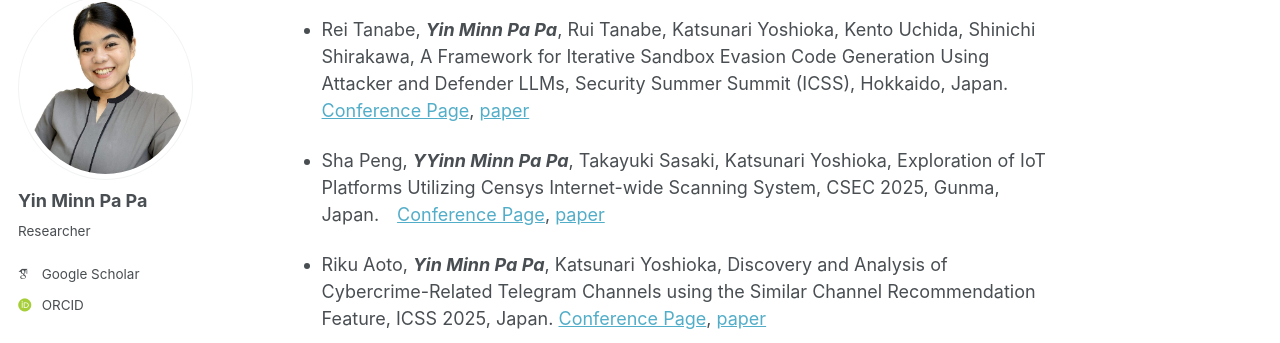
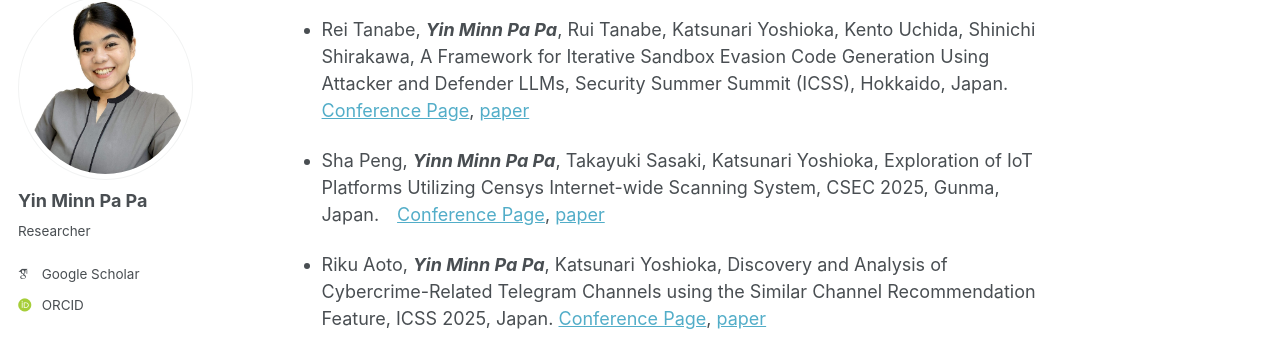
Before and after one commit to ymppjp/ymppjp.github.io, a Jekyll site: the page built from _pages/publications.md, in a window 1280 px wide and 900 px high, scrolled down 465 px. Shown: the part 110-453 px from the top of the window. Built offline with Jekyll 4.4.1, drawn with Linux system fonts in a browser that asks for light colours; some web fonts are replaced.

Commit message:
Update publications.md

```diff
--- a/_pages/publications.md
+++ b/_pages/publications.md
@@ -19,7 +19,7 @@ redirect_from:
 
 * Rei Tanabe, <strong><strong><em>Yin Minn Pa Pa</em></strong></strong>, Rui Tanabe, Katsunari Yoshioka, Kento Uchida, Shinichi Shirakawa, A Framework for Iterative Sandbox Evasion Code Generation Using Attacker and Defender LLMs, Security Summer Summit (ICSS), Hokkaido, Japan.　[Conference Page](https://ken.ieice.org/ken/program/index.php?tgs_regid=7a8413451964447d206e23030452f432947c8e4709d99910ec06cb619c1464ba&tgid=IEICE-ICSS), [paper](https://ymppjp.github.io/files/SSS2025_tanabe.pdf)
 
-* Sha Peng, <strong><strong><em>YYinn Minn Pa Pa</em></strong></strong>, Takayuki Sasaki, Katsunari Yoshioka, Exploration of IoT Platforms Utilizing Censys Internet-wide Scanning System, CSEC 2025, Gunma, Japan.　[Conference Page](https://www.ipsj.or.jp/kenkyukai/event/dps202csec108.html), [paper](https://ymppjp.github.io/files/CSEC2025_Housan.pdf)
+* Sha Peng, <strong><strong><em>Yinn Minn Pa Pa</em></strong></strong>, Takayuki Sasaki, Katsunari Yoshioka, Exploration of IoT Platforms Utilizing Censys Internet-wide Scanning System, CSEC 2025, Gunma, Japan.　[Conference Page](https://www.ipsj.or.jp/kenkyukai/event/dps202csec108.html), [paper](https://ymppjp.github.io/files/CSEC2025_Housan.pdf)
 
 * Riku Aoto, <strong><strong><em>Yin Minn Pa Pa</em></strong></strong>, Katsunari Yoshioka, Discovery and Analysis of Cybercrime-Related Telegram Channels using the Similar Channel Recommendation Feature, ICSS 2025, Japan. [Conference Page](https://ken.ieice.org/ken/program/index.php?tgs_regid=7d40e0d1fbc823c402c27c393bae23134140f3b86336e69dc2ce7ec212b50b80&tgid=IEICE-ICSS), [paper](https://ymppjp.github.io/files/ICSS_2025_aotokun.pdf)
 
```
